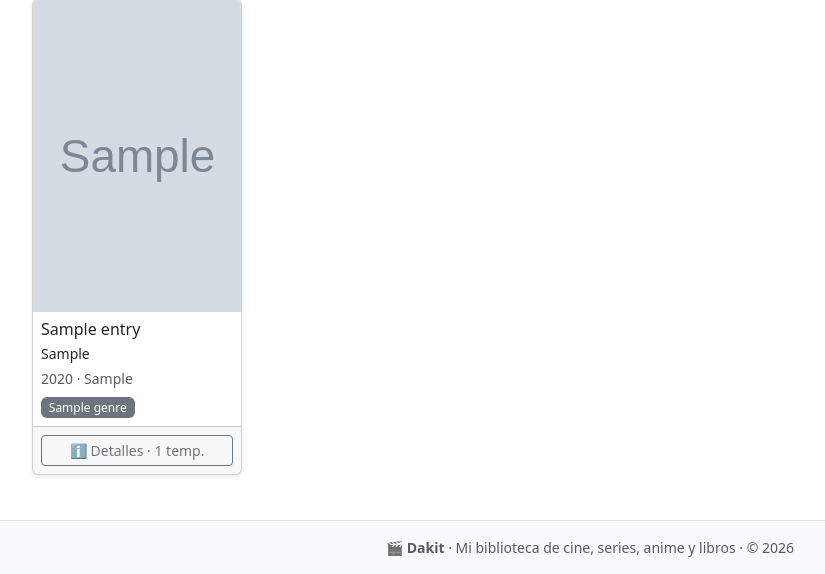
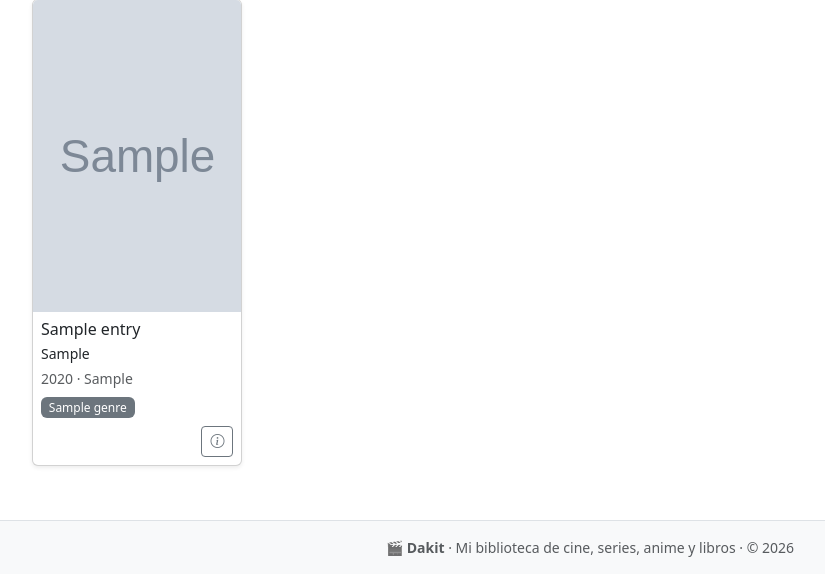
Before and after one commit to DyM66/flask_dakit, a Flask app: page / in a window 1280 px wide. Shown: the part 226-800 px from the top of the page, without its empty margins (50-875 px from the left). Run offline with Flask 3, Linux system fonts and the light colour scheme; tables that the repository leaves empty hold one stand-in row (values such as "Sample post"); grey boxes marked "Sample" are stand-in pictures.

Commit message:
ui(cards): botones de footer uniformes solo-icono (Bootstrap Icons), discretos y alineados

```diff
--- a/templates/base.html
+++ b/templates/base.html
@@ -5,6 +5,7 @@
     <meta name="viewport" content="width=device-width, initial-scale=1.0">
     <title>{% block title %}Dakit{% endblock %}</title>
     <link href="https://cdn.jsdelivr.net/npm/bootstrap@5.3.3/dist/css/bootstrap.min.css" rel="stylesheet">
+    <link href="https://cdn.jsdelivr.net/npm/bootstrap-icons@1.11.3/font/bootstrap-icons.min.css" rel="stylesheet">
     <script>
         (function () {
             const stored = localStorage.getItem('theme');
--- a/templates/index.html
+++ b/templates/index.html
@@ -53,13 +53,13 @@
                         {% for genre in entry.genres %}<span class="badge text-bg-secondary fw-normal">{{ genre.name }}</span>{% endfor %}
                     </div>
                 </div>
-                <div class="card-footer p-2 d-flex gap-1">
-                    <button class="btn btn-sm btn-outline-secondary flex-fill" type="button" data-bs-toggle="offcanvas" data-bs-target="#detail-{{ entry.id }}">ℹ️ Detalles{% if entry.seasons %} · {{ entry.seasons|length }} temp.{% endif %}</button>
+                <div class="card-footer bg-transparent border-0 p-2 pt-0 d-flex justify-content-end gap-1">
+                    <button class="btn btn-sm btn-outline-secondary" type="button" data-bs-toggle="offcanvas" data-bs-target="#detail-{{ entry.id }}" title="Ver detalles" aria-label="Ver detalles"><i class="bi bi-info-circle"></i></button>
                     {% if current_user.is_authenticated %}
-                    <a href="{{ url_for('update', id=entry.id) }}" class="btn btn-sm btn-outline-primary" aria-label="Editar">✏️</a>
+                    <a href="{{ url_for('update', id=entry.id) }}" class="btn btn-sm btn-outline-secondary" title="Editar" aria-label="Editar"><i class="bi bi-pencil"></i></a>
                     <form action="{{ url_for('delete', id=entry.id) }}" method="POST" onsubmit="return confirm('¿Eliminar «{{ entry.title }}»?');">
                         <input type="hidden" name="csrf_token" value="{{ csrf_token() }}">
-                        <button type="submit" class="btn btn-sm btn-outline-danger" aria-label="Eliminar">🗑</button>
+                        <button type="submit" class="btn btn-sm btn-outline-secondary" title="Eliminar" aria-label="Eliminar"><i class="bi bi-trash"></i></button>
                     </form>
                     {% endif %}
                 </div>
```
